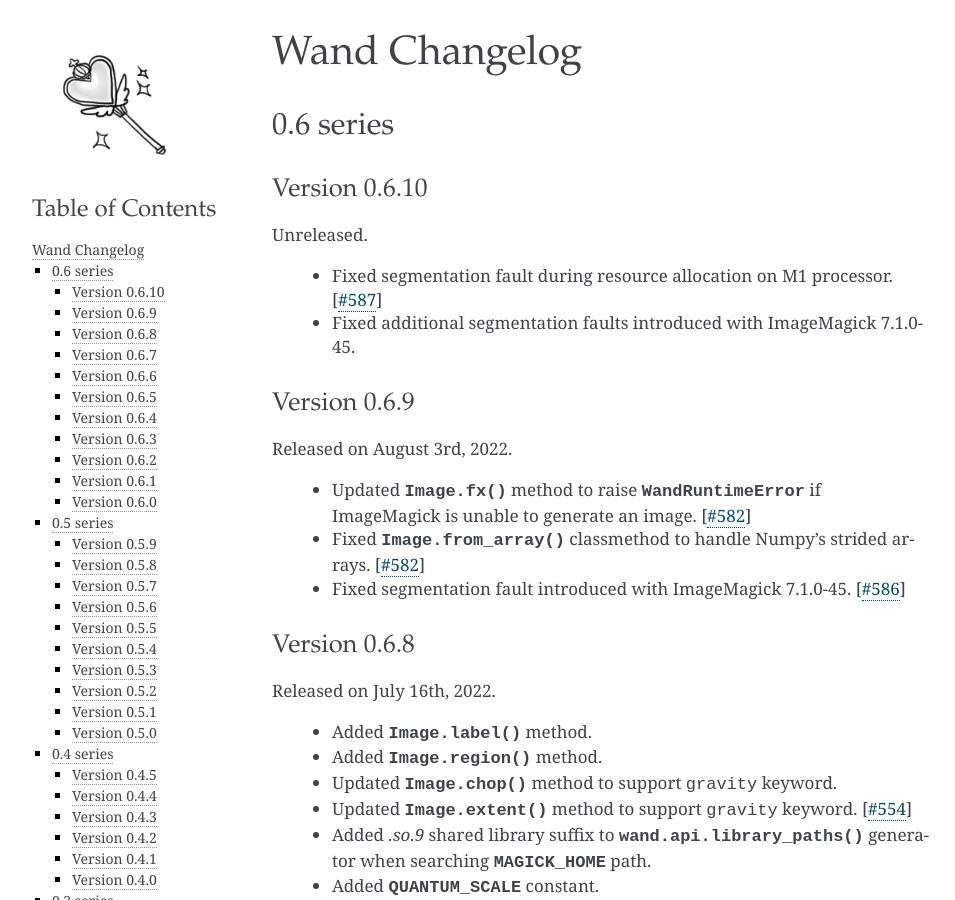
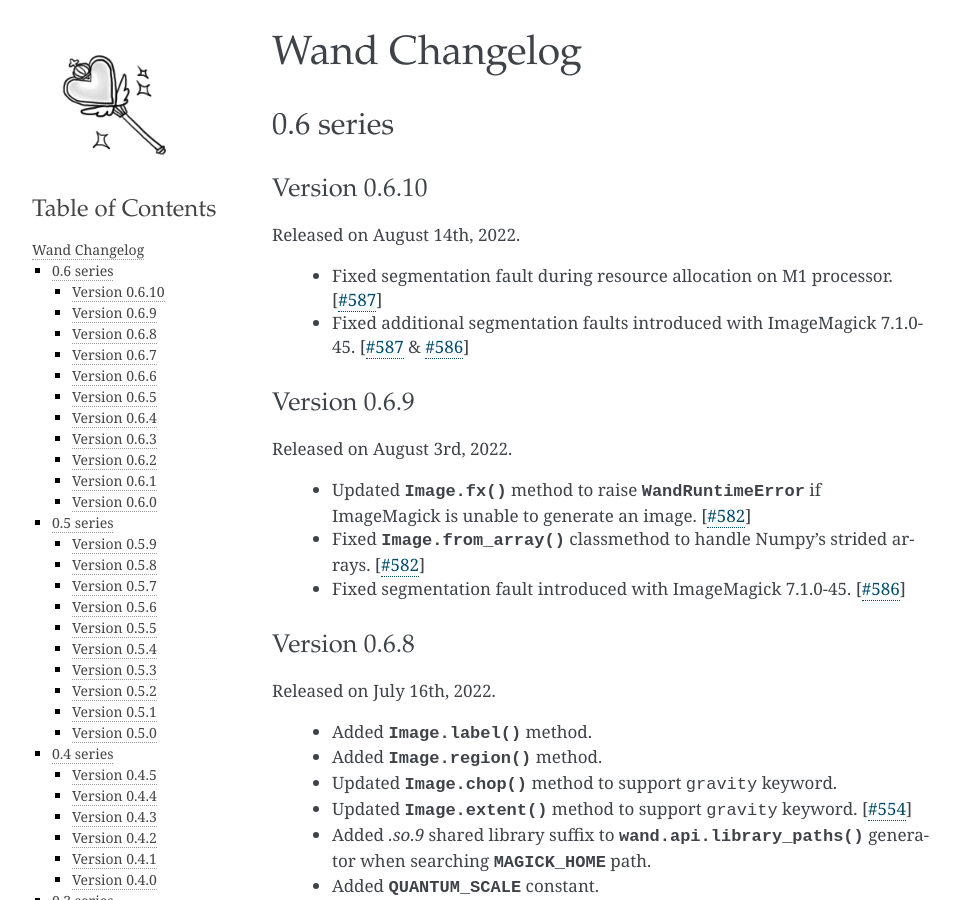
Before and after one commit to emcconville/wand, a Sphinx documentation site: the page built from docs/changes.rst, in a window 1280 px wide and 900 px high. Shown: the whole window, without its empty margins (148-1103 px from the left). Built offline with Sphinx 7.4.7, drawn with Linux system fonts in a browser that asks for light colours; some web fonts are replaced; the version number could not be read and is left out.

Commit message:
Updated changelog for 0.6.10 release

```diff
--- a/docs/changes.rst
+++ b/docs/changes.rst
@@ -12,10 +12,10 @@ Wand Changelog
 Version 0.6.10
 --------------
 
-Unreleased.
+Released on August 14th, 2022.
 
  - Fixed segmentation fault during resource allocation on M1 processor. [:issue:`587`]
- - Fixed additional segmentation faults introduced with ImageMagick 7.1.0-45.
+ - Fixed additional segmentation faults introduced with ImageMagick 7.1.0-45. [:issue:`587` & :issue:`586`]
 
 
 .. _changelog-0.6.9:
```
